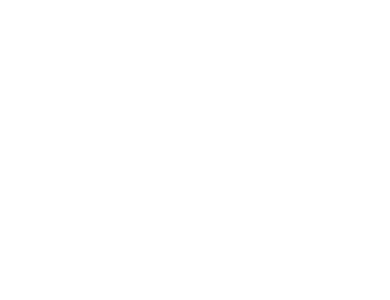
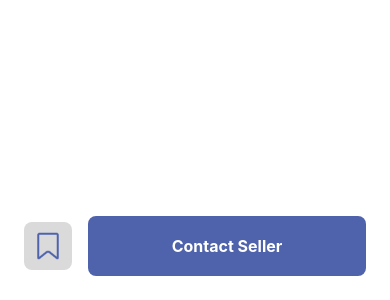
Before and after one commit to am1r0d/ReactNative-One, a React Native app: screen /ProductDetails in a window 390 px wide. Shown: the part 544-844 px from the top of the page. Built offline with nearby package versions, Linux system fonts and the light colour scheme.

Commit message:
Create sticky footer

```diff
--- a/src/components/Button/ButtonStyles.jsx
+++ b/src/components/Button/ButtonStyles.jsx
@@ -6,7 +6,8 @@ export const styles = StyleSheet.create({
         paddingVertical: 20,
         paddingHorizontal: 8,
         borderRadius: 8,
-        width: "100%",
+        // width: "100%",
+        flex: 1,
     },
     title: {
         color: colors.white,
--- a/src/screens/app/ProductDetails/ProductDetails.jsx
+++ b/src/screens/app/ProductDetails/ProductDetails.jsx
@@ -1,14 +1,15 @@
 import React from "react";
-import { ScrollView, Text, Image, View } from "react-native";
+import { ScrollView, Text, Image, View, Pressable } from "react-native";
 import { styles } from "./ProductDetailsStyles";
 import { SafeAreaView } from "react-native-safe-area-context";
+import Button from "../../../components/Button/Button";
 
 const ProductDetails = ({ route }) => {
     const { product } = route?.params || {};
 
     //
     return (
-        <SafeAreaView>
+        <SafeAreaView style={styles.safe}>
             <ScrollView style={styles.container}>
                 <Image style={styles.image} source={{ uri: product?.image }} />
                 <View style={styles.content}>
@@ -19,6 +20,16 @@ const ProductDetails = ({ route }) => {
                     </Text>
                 </View>
             </ScrollView>
+
+            <View style={styles.footer}>
+                <Pressable style={styles.bookmarkContainer}>
+                    <Image
+                        style={styles.bookmarkIcon}
+                        source={require("../../../assets/bookmark_blue.png")}
+                    />
+                </Pressable>
+                <Button title="Contact Seller" />
+            </View>
         </SafeAreaView>
     );
 };
--- a/src/screens/app/ProductDetails/ProductDetailsStyles.jsx
+++ b/src/screens/app/ProductDetails/ProductDetailsStyles.jsx
@@ -4,8 +4,9 @@ import { colors } from "../../../utils/colors";
 const { height } = Dimensions.get("window");
 
 export const styles = StyleSheet.create({
+    safe: { flex: 1 },
     container: {
-        // padding: 24,
+        // borderWidth: 1,
     },
     image: {
         width: "100%",
@@ -29,5 +30,24 @@ export const styles = StyleSheet.create({
         fontWeight: "bold",
         marginVertical: 8,
     },
-    description: { color: colors.textGrey, fontWeight: "300" },
+    description: {
+        color: colors.textGrey,
+        fontWeight: "300",
+        marginVertical: 8,
+    },
+    footer: {
+        padding: 24,
+        flexDirection: "row",
+        alignItems: "center",
+    },
+    bookmarkContainer: {
+        backgroundColor: colors.lightGrey,
+        padding: 8,
+        borderRadius: 8,
+        marginRight: 16,
+    },
+    bookmarkIcon: {
+        width: 32,
+        height: 32,
+    },
 });
--- a/src/screens/auth/Splash/Splash.js
+++ b/src/screens/auth/Splash/Splash.js
@@ -31,7 +31,10 @@ const Splash = ({ navigation }) => {
                 <Text style={styles.title}>here!</Text>
             </View>
 
-            <Button title="Sign Up" onPress={onSignup} />
+            <View style={styles.buttonCont}>
+                <Button title="Sign Up" onPress={onSignup} />
+            </View>
+
             <Pressable onPress={onSignin} hitSlop={20}>
                 <Text style={styles.footerText}>Sign In</Text>
             </Pressable>
--- a/src/screens/auth/Splash/styles.js
+++ b/src/screens/auth/Splash/styles.js
@@ -25,4 +25,8 @@ export const styles = StyleSheet.create({
     titleContainer: {
         marginVertical: 54,
     },
+    buttonCont: {
+        width: "100%",
+        flexDirection: "row",
+    },
 });
```
Also changed, not shown: src/assets/bookmark_blue.png (renamed from src/assets/tabs/bookmark_blue.png).
